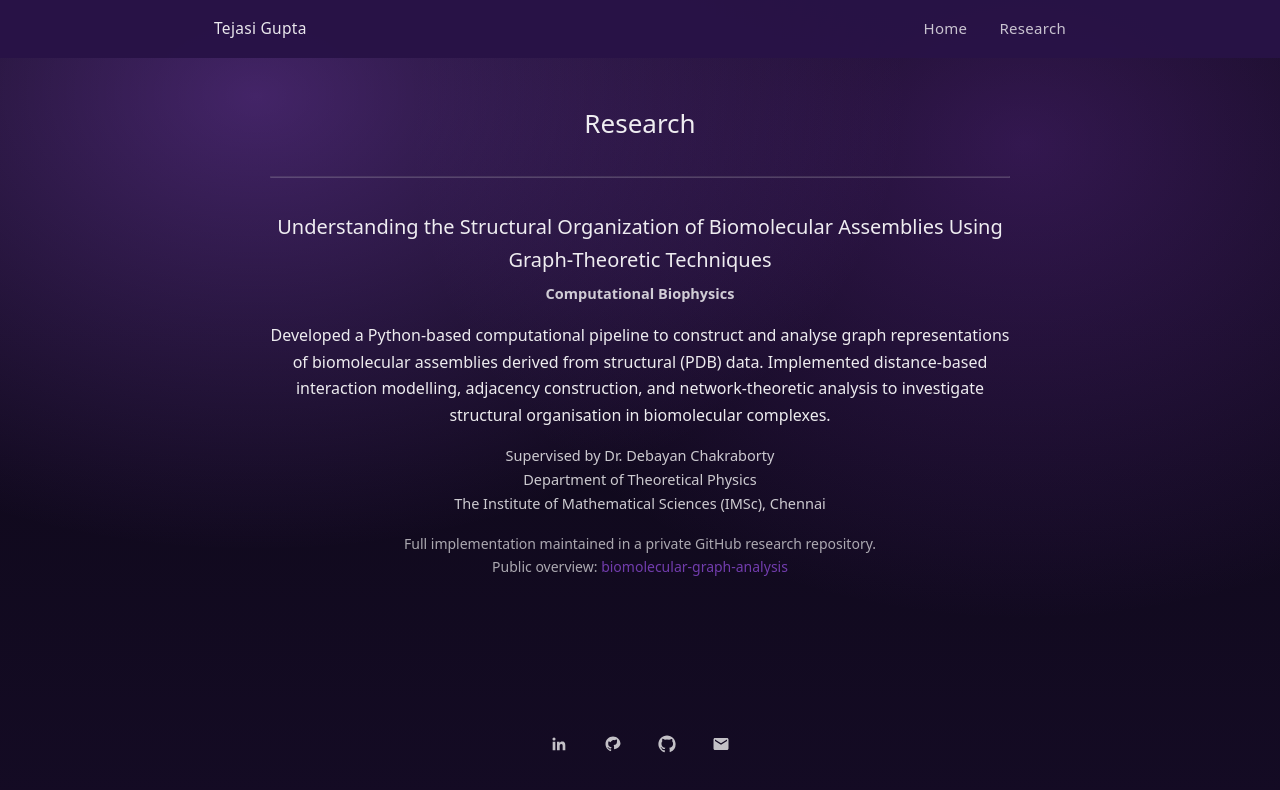
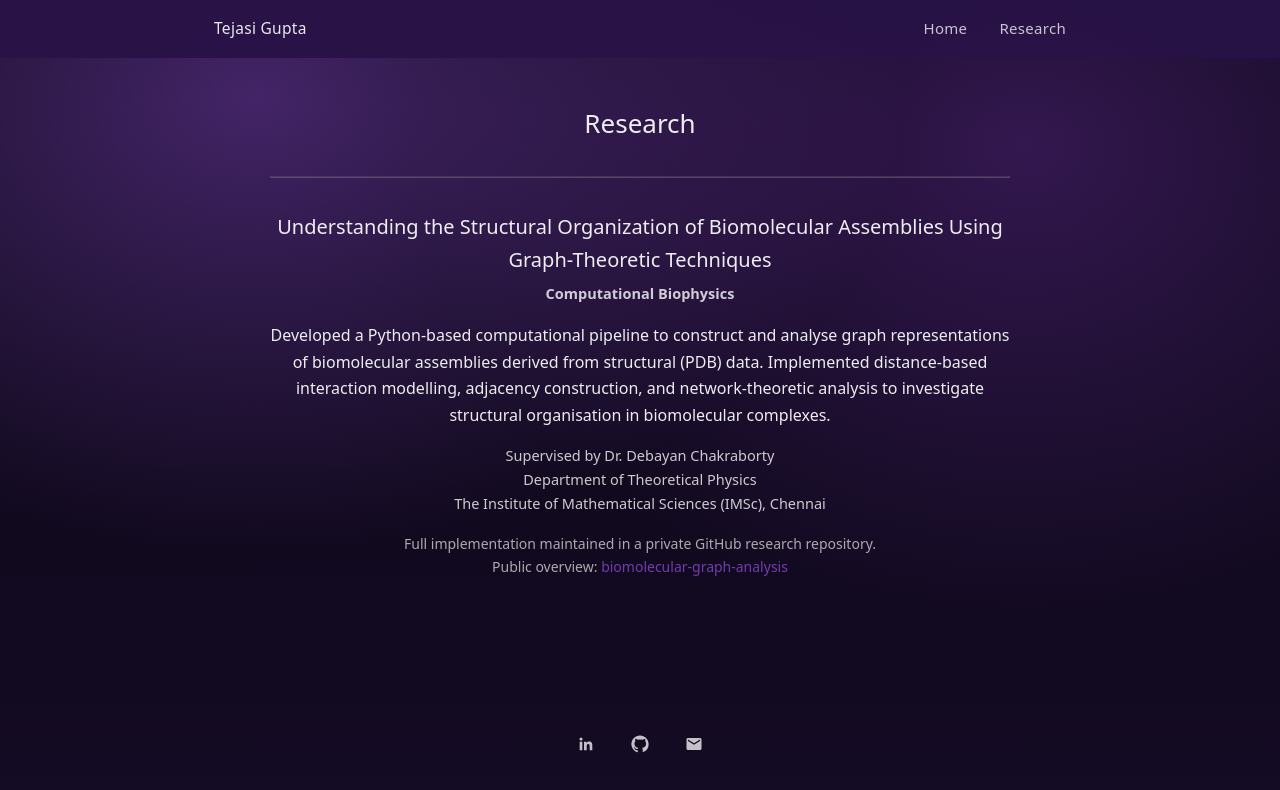
Before and after one commit to tejasig/tejasig.github.io, a plain HTML site: page research.html in a window 1280 px wide. Drawn offline with Linux system fonts and the light colour scheme.

Commit message:
Update research.html

```diff
--- a/research.html
+++ b/research.html
@@ -84,23 +84,6 @@
           </svg>
         </a>
 
-        <a class="icon-link" href="https://github.com/tejasig" target="_blank" aria-label="GitHub">
-          <svg class="icon" viewBox="0 0 24 24">
-            <path fill="currentColor"
-              d="M12 2C6.48 2 2 6.48 2 12c0 4.42 2.87 8.17
-              6.84 9.49.5.09.66-.22.66-.48
-              0-.24-.01-1.02-.01-1.85-2.78.6-3.37-1.18-3.37-1.18
-              -.45-1.15-1.11-1.46-1.11-1.46-.91-.62.07-.61.07-.61
-              1 .07 1.53 1.03 1.53 1.03.9 1.53 2.35 1.09
-              2.92.83.09-.65.35-1.09.63-1.34-2.22-.25-4.56-1.11-4.56-4.95
-              0-1.1.39-2 .1-2.71 0 0 .84-.27 2.75 1.02A9.56 9.56 0 0 1 12 6.8c.85 0
-              1.7.11 2.5.32 1.9-1.29 2.74-1.02 2.74-1.02.29.71.1 1.61.05 2.71
-              0 3.85-2.34 4.7-4.57 4.95.36.31.68.92.68 1.85
-              0 1.34-.01 2.42-.01 2.75 0 .27.17.58.67.48A10.01 10.01 0 0 0 22 12
-              c0-5.52-4.48-10-10-10Z"/>
-          </svg>
-        </a>
-
                 <!-- GitHub -->
         <a class="icon-link"
            href="https://github.com/tejasig"
```
